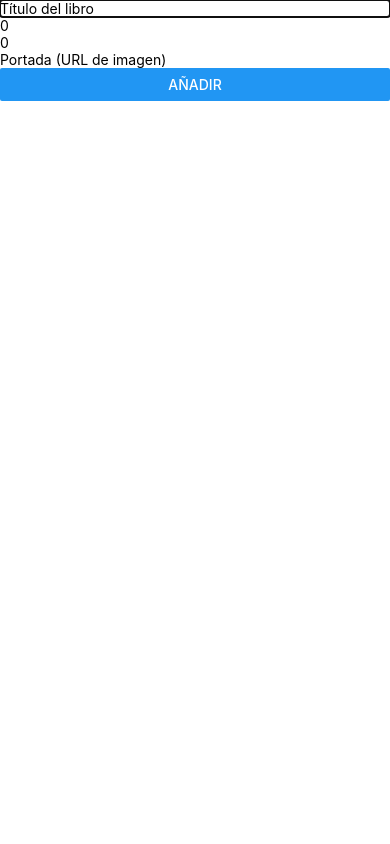
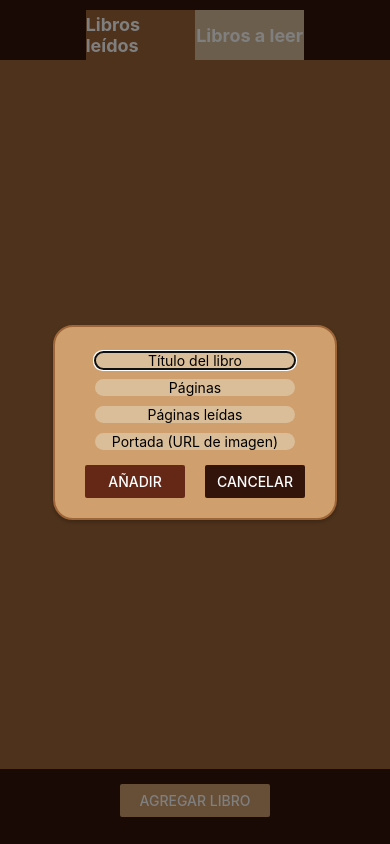
Before and after one commit to SergioDiPietro/PGL_UD3-1, a React Native app: screen / in a window 390 px wide. Both pictures are taken after a click on the button "AGREGAR LIBRO". Built offline with nearby package versions, Linux system fonts and the light colour scheme.

Commit message:
Style & Refactor: Estilizado modal y cambios en el estilo general. Cambios menores en el funcionamiento del modal.

```diff
--- a/components/AddBookModal.js
+++ b/components/AddBookModal.js
@@ -1,10 +1,11 @@
 import { useState } from "react";
 import { Button, TextInput, View, StyleSheet, Modal } from "react-native";
+import Colors from "../constants/Colors";
 
-export const AddBookModal = ({onAddBookHandler, setModalVisible, modalVisible}) => {
+export const AddBookModal = ({ onAddBookHandler, setModalVisible, modalVisible }) => {
     const [title, setTitle] = useState("");
-    const [pages, setPages] = useState(0);
-    const [readPages, setReadPages] = useState(0);
+    const [pages, setPages] = useState("");
+    const [readPages, setReadPages] = useState("");
     const [cover, setCover] = useState("");
 
     const bookTitleHandler = (text) => {
@@ -19,58 +20,115 @@ export const AddBookModal = ({onAddBookHandler, setModalVisible, modalVisible})
         setReadPages(number);
     };
 
-    const bookCoverHandler = (url) => {
-        setCover(url);
+    const bookCoverHandler = (text) => {
+        setCover(text);
     };
 
-    const validateBook = () => {
-        onAddBookHandler({title, pages, readPages, cover});
+    const resetAndCloseModal = () => {
         setTitle("");
-        setPages(0);
-        setReadPages(0);
+        setPages("");
+        setReadPages("");
         setCover("");
         setModalVisible(false);
+    }
+
+    const validateBook = () => {
+        onAddBookHandler({ title, pages: parseInt(pages), readPages: parseInt(readPages), cover });
+        resetAndCloseModal();
     };
 
     return (
-        <View style={styles.centeredView}>
-            <Modal visible={modalVisible} animationType={"fade"}>
+        <Modal visible={modalVisible} animationType={'slide'} transparent={true}>
+            <View style={styles.modalBackground}>
+                <View style={styles.modal}>
                     <TextInput
+                        style={styles.input}
                         placeholder="Título del libro"
                         value={title}
                         onChangeText={bookTitleHandler}
                     />
                     <TextInput
+                        style={styles.input}
                         placeholder="Páginas"
                         value={pages.toString()}
-                    keyboardType={'number-pad'}
+                        keyboardType={'numeric'}
                         onChangeText={bookPagesHandler}
                     />
                     <TextInput
+                        style={styles.input}
                         placeholder="Páginas leídas"
                         value={readPages.toString()}
-                    keyboardType={'number-pad'}
+                        keyboardType={'numeric'}
                         onChangeText={bookReadPagesHandler}
                     />
                     <TextInput
+                        style={styles.input}
                         placeholder="Portada (URL de imagen)"
                         value={cover}
                         onChangeText={bookCoverHandler}
                     />
+
+                    <View style={styles.buttonsContainer}>
+                        <View style={styles.button}>
                             <Button
+                                title="Añadir"
+                                color={Colors.coffee4}
                                 onPress={validateBook}
-                    title="Añadir"
                             />
+                        </View>
+                        <View style={styles.button}>
+                            <Button
+                                title="Cancelar"
+                                color={Colors.coffee5}
+                                onPress={resetAndCloseModal}
+                            />
+                        </View>
+                    </View>
+                </View>
+            </View>
         </Modal>
-        </View>
     );
 };
 
 const styles = StyleSheet.create({
-    centeredView: {
+    modalBackground: {
         flex: 1,
-        justifyContent: "center",
+        alignItems: 'center',
+        justifyContent: 'center',
+        backgroundColor: 'rgba(0,0,0,0.5)'
+    },
+    modal: {
+        marginVertical: '50%',
+        marginHorizontal: '10%',
+        backgroundColor: Colors.coffee2,
+        borderRadius: 20,
+        borderWidth: 2,
+        borderColor: Colors.coffee1,
+        padding: 20,
         alignItems: "center",
-        marginTop: 22,
+        shadowColor: "#000",
+        shadowOffset: {
+            width: 0,
+            height: 2
+        },
+        shadowOpacity: 0.25,
+        shadowRadius: 4,
+        elevation: 5
+    },
+    input: {
+        width: 200,
+        margin: 5,
+        textAlign: "center",
+        borderRadius: 10,
+        backgroundColor: Colors.coffee3
+    },
+    buttonsContainer: {
+        width:'100%',
+        flexDirection: 'row'
+    },
+    button: {
+        width: 100,
+        marginHorizontal: 10,
+        marginTop: 10
     },
 });
--- a/components/Tab.js
+++ b/components/Tab.js
@@ -16,7 +16,7 @@ const styles = StyleSheet.create({
         alignItems: "center",
     },
     text: {
-        color: "black",
+        color: "white",
         fontSize: 18,
         fontWeight: 'bold'
     },
```
Lines whose indentation alone changed are shown as unchanged.
